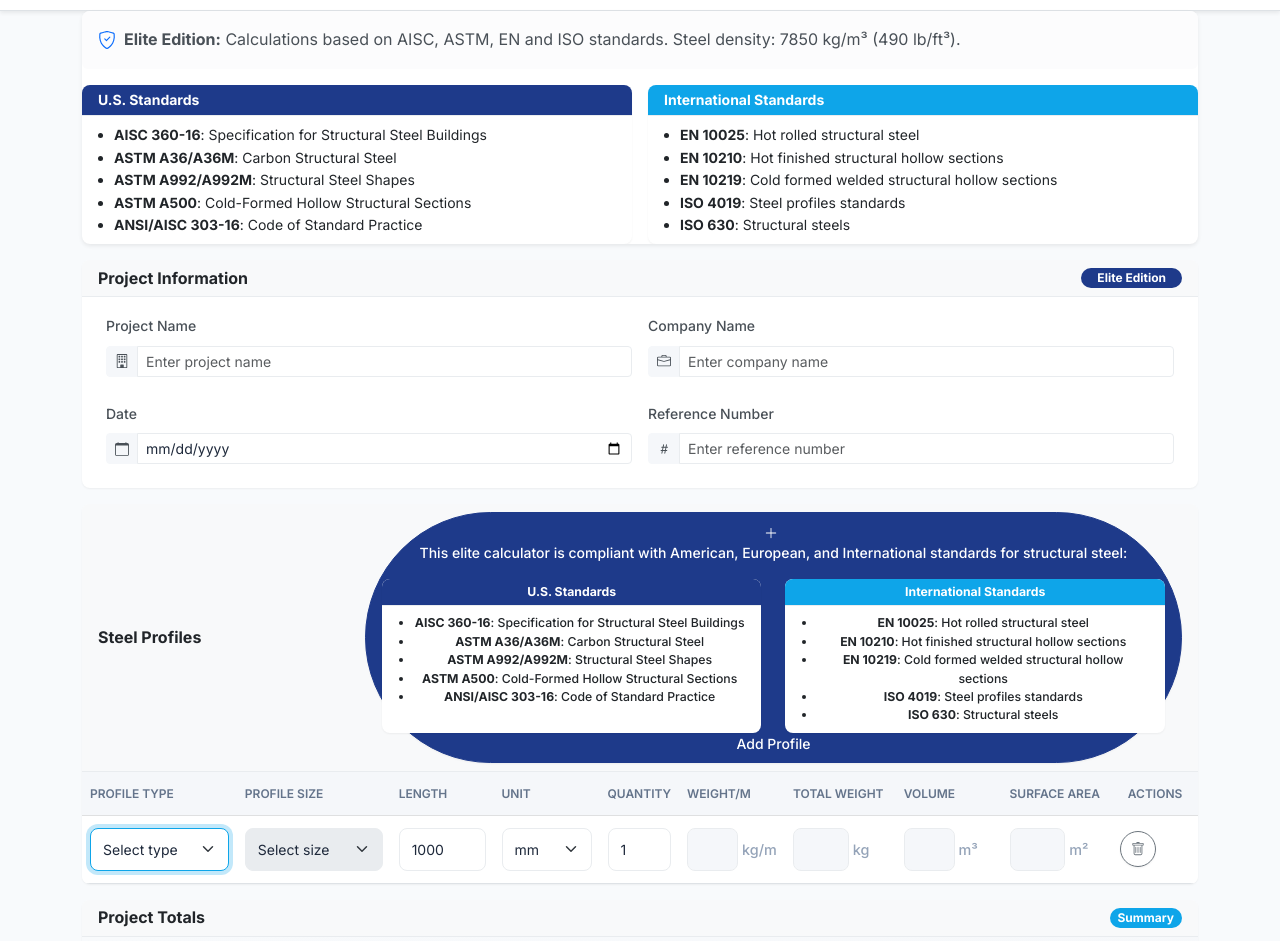
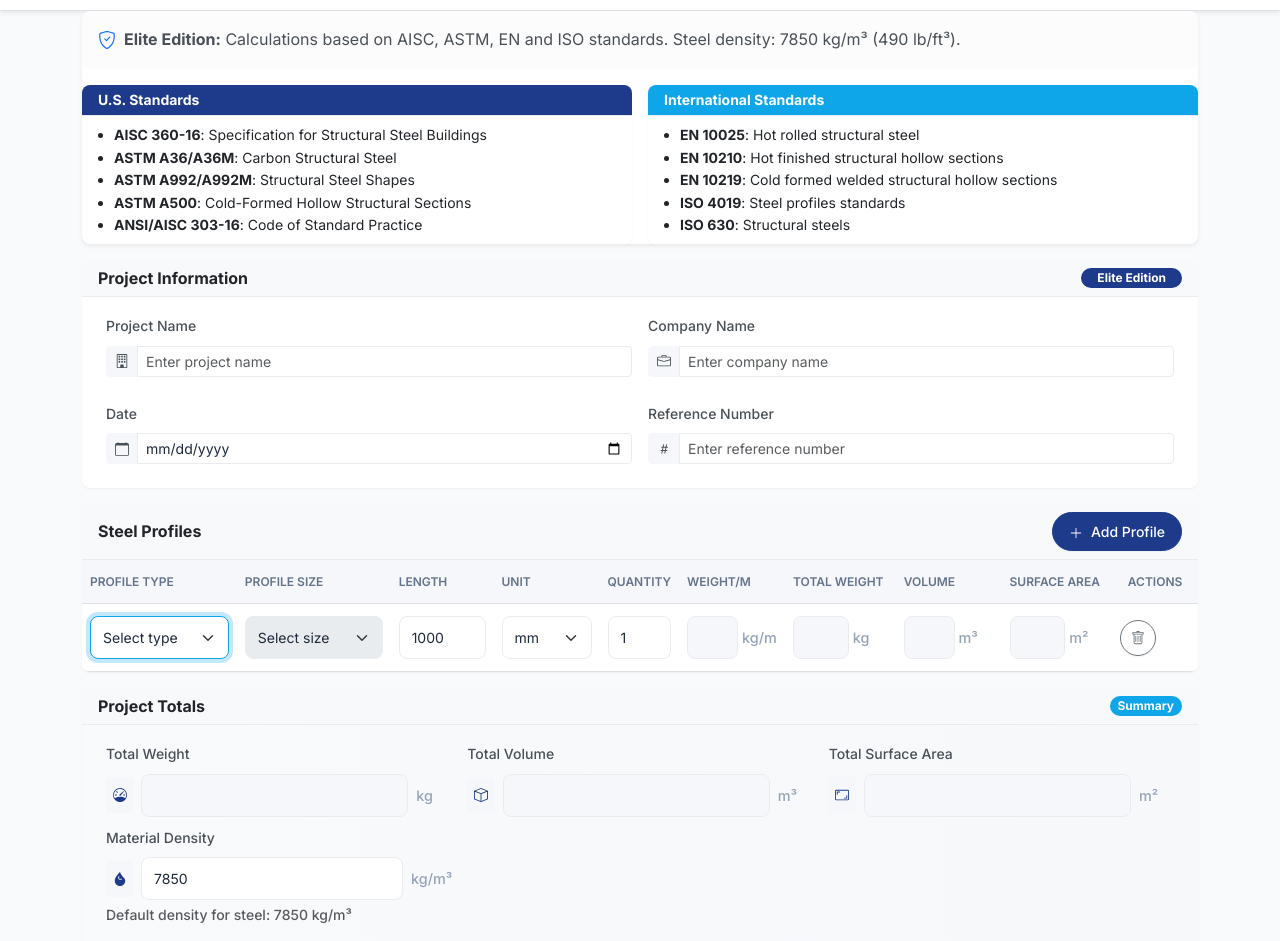
Before and after one commit to KrisBrabander/BeamSolve, a plain HTML site: page index.html in a window 1280 px wide. Shown: the part 156-1097 px from the top of the page. Drawn offline with nearby package versions, Linux system fonts and the light colour scheme.

Commit message:
Update index.html

```diff
--- a/index.html
+++ b/index.html
@@ -168,41 +168,6 @@
                             <svg xmlns="http://www.w3.org/2000/svg" width="14" height="14" fill="currentColor" class="bi bi-plus-lg me-1" viewBox="0 0 16 16">
                                 <path fill-rule="evenodd" d="M8 2a.5.5 0 0 1 .5.5v5h5a.5.5 0 0 1 0 1h-5v5a.5.5 0 0 1-1 0v-5h-5a.5.5 0 0 1 0-1h5v-5A.5.5 0 0 1 8 2Z"/>
                             </svg>
-                            <p>This elite calculator is compliant with American, European, and International standards for structural steel:</p>
-                    <div class="row mt-3">
-                        <div class="col-md-6">
-                            <div class="card border-primary h-100">
-                                <div class="card-header bg-primary text-white py-1 small fw-bold">
-                                    U.S. Standards
-                                </div>
-                                <div class="card-body py-2 px-3">
-                                    <ul class="small mb-0 ps-3">
-                                        <li><strong>AISC 360-16</strong>: Specification for Structural Steel Buildings</li>
-                                        <li><strong>ASTM A36/A36M</strong>: Carbon Structural Steel</li>
-                                        <li><strong>ASTM A992/A992M</strong>: Structural Steel Shapes</li>
-                                        <li><strong>ASTM A500</strong>: Cold-Formed Hollow Structural Sections</li>
-                                        <li><strong>ANSI/AISC 303-16</strong>: Code of Standard Practice</li>
-                                    </ul>
-                                </div>
-                            </div>
-                        </div>
-                        <div class="col-md-6">
-                            <div class="card border-secondary h-100">
-                                <div class="card-header bg-secondary text-white py-1 small fw-bold">
-                                    International Standards
-                                </div>
-                                <div class="card-body py-2 px-3">
-                                    <ul class="small mb-0 ps-3">
-                                        <li><strong>EN 10025</strong>: Hot rolled structural steel</li>
-                                        <li><strong>EN 10210</strong>: Hot finished structural hollow sections</li>
-                                        <li><strong>EN 10219</strong>: Cold formed welded structural hollow sections</li>
-                                        <li><strong>ISO 4019</strong>: Steel profiles standards</li>
-                                        <li><strong>ISO 630</strong>: Structural steels</li>
-                                    </ul>
-                                </div>
-                            </div>
-                        </div>
-                    </div>
                             Add Profile
                         </button>
                     </div>
```
